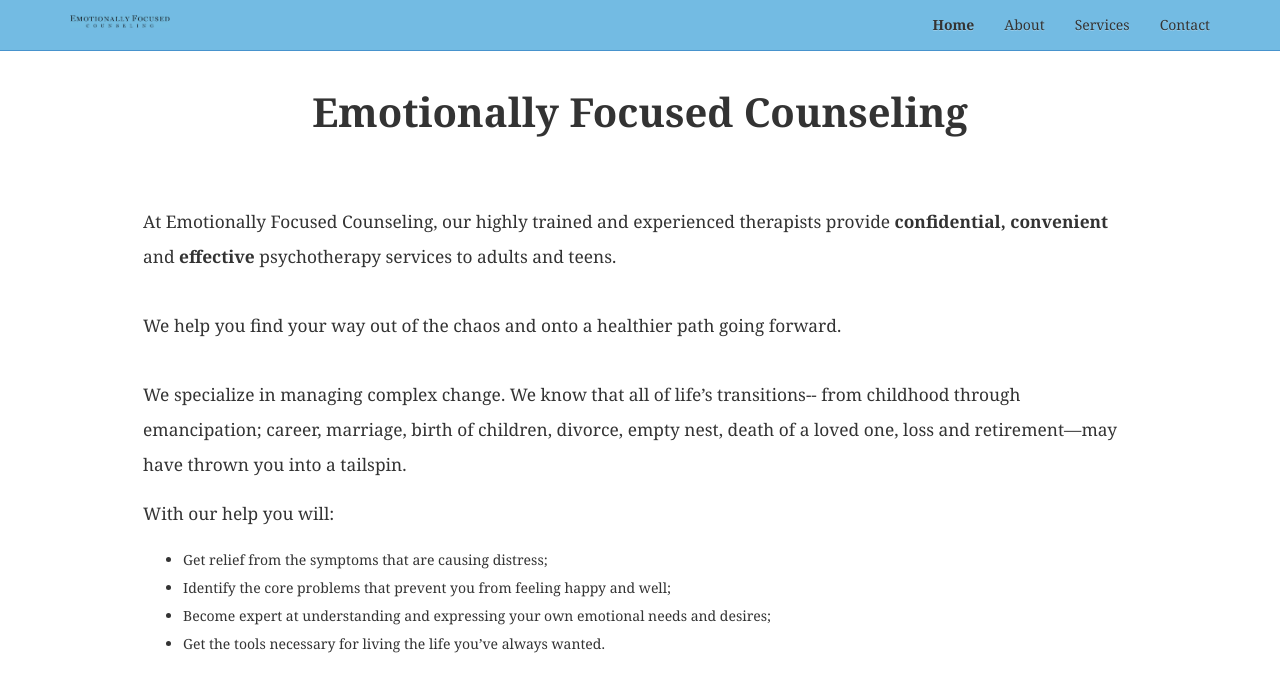
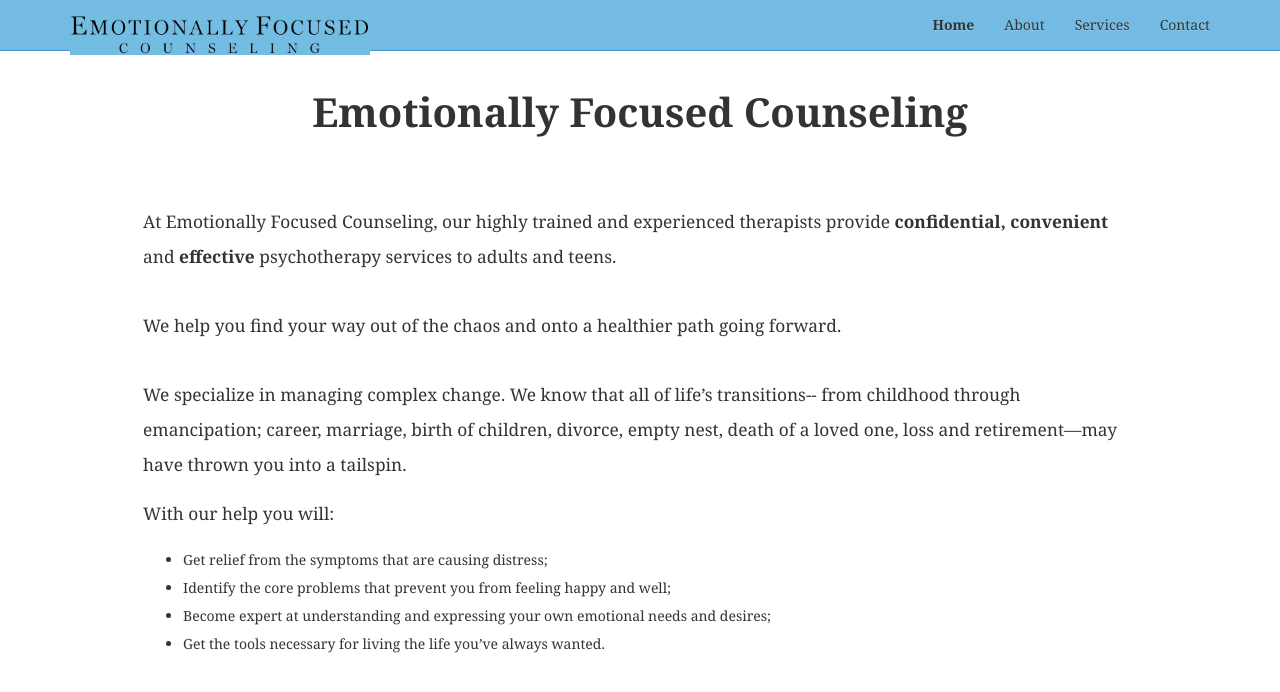
Before and after one commit to nancyhamilton/brain-health-psychotherapy, a plain HTML site: page index.html in a window 1280 px wide. Drawn offline with nearby package versions, Linux system fonts and the light colour scheme; a script that the page names is missing.

Commit message:
Update index.html

```diff
--- a/index.html
+++ b/index.html
@@ -39,7 +39,7 @@
             <span class="icon-bar"></span>
             <span class="icon-bar"></span>
           </button>
-          <a class="navbar-brand"><img class="img-responsive" src="efc.jpeg" alt="..." height="20px" width="100px"></a>
+          <a class="navbar-brand"><img class="img-responsive" src="efc.jpeg" alt="..." height="30px" width="300px"></a>
         </div>
         <div id="navbar" class="navbar-collapse collapse">
           <ul class="nav navbar-nav navbar-right">
```
